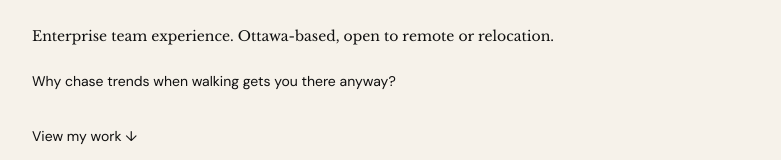
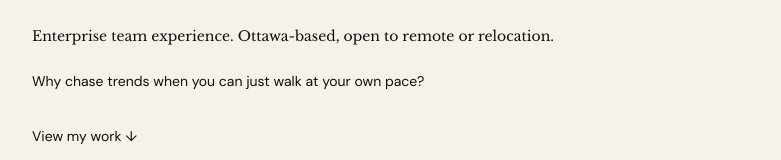
Before and after one commit to SerenePrince/noahpn, a React (Vite) app: page / in a window 1280 px wide. Shown: the part 455-615 px from the top of the page, without its empty margins (248-1029 px from the left). Built offline with nearby package versions, Linux system fonts and the light colour scheme.

Commit message:
Updated mantra

```diff
--- a/src/components/Hero.jsx
+++ b/src/components/Hero.jsx
@@ -65,7 +65,7 @@ function Hero() {
               Enterprise team experience. Ottawa-based, open to remote or
               relocation.
             </p>
-            <p>Why chase trends when walking gets you there anyway?</p>
+            <p>Why chase trends when you can just walk at your own pace?</p>
           </div>
 
           {/* CTA */}
```
